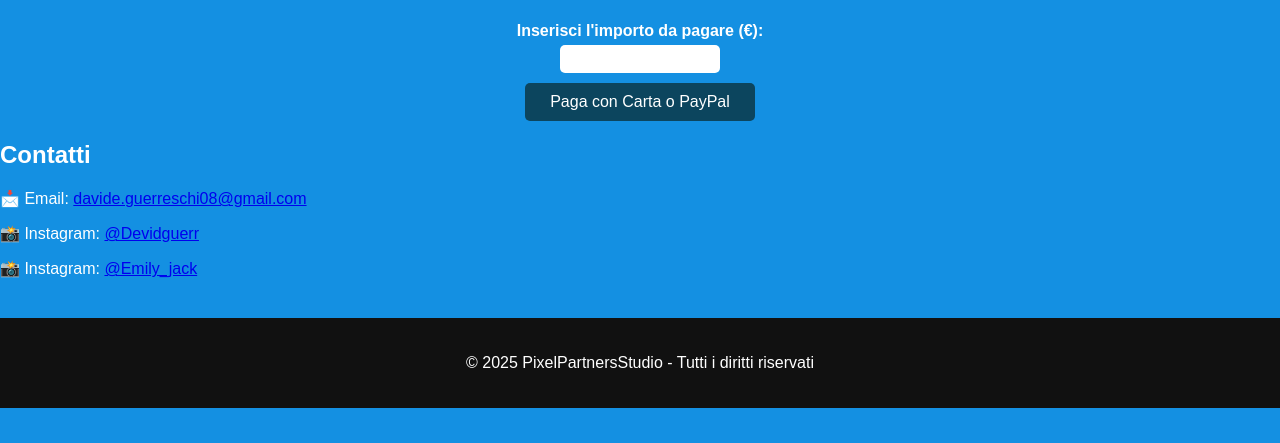
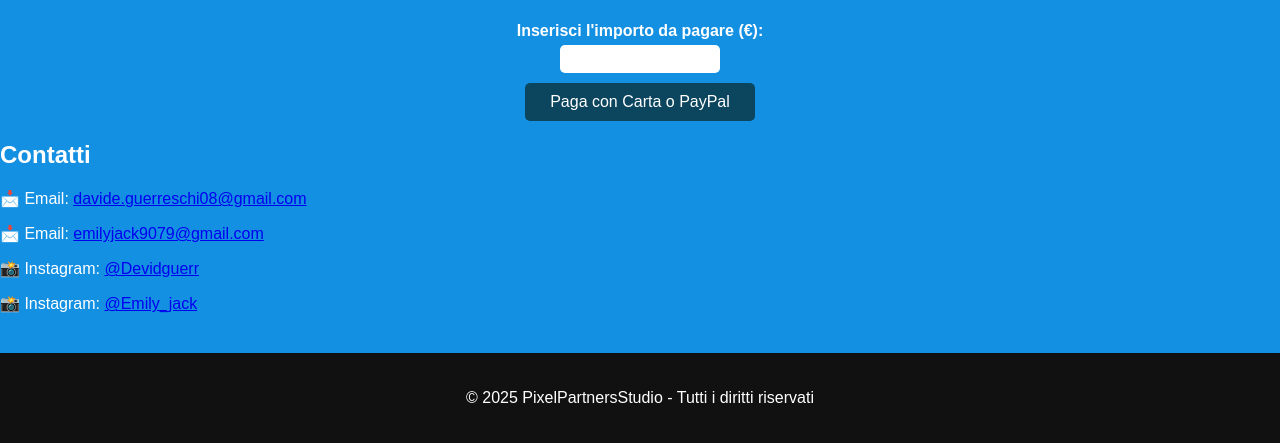
Before and after one commit to Devidguerr/PixelPartnerStudio.com, a plain HTML site: page index.html in a window 1280 px wide. Shown: the part 4001-4444 px from the top of the page. Before the commit the page ends 4409 px from the top, so only its background shows below. Drawn offline with Linux system fonts and the light colour scheme.

Commit message:
Update index.html
Aggiunta E-mail Emily

```diff
--- a/index.html
+++ b/index.html
@@ -352,6 +352,7 @@
     <section id="contatti">
       <h2>Contatti</h2>
       <p>📩 Email: <a href="mailto:davide.guerreschi08@gmail.com">davide.guerreschi08@gmail.com</a></p>
+       <p>📩 Email: <a href="mailto:emilyjack9079@gmail.com">emilyjack9079@gmail.com</a></p>
       <p>📸 Instagram: <a href="https://instagram.com/Devidguerr" target="_blank">@Devidguerr</a></p>
       <p>📸 Instagram: <a href="https://instagram.com/emilyjackm" target="_blank">@Emily_jack</a></p>
     </section>
```
